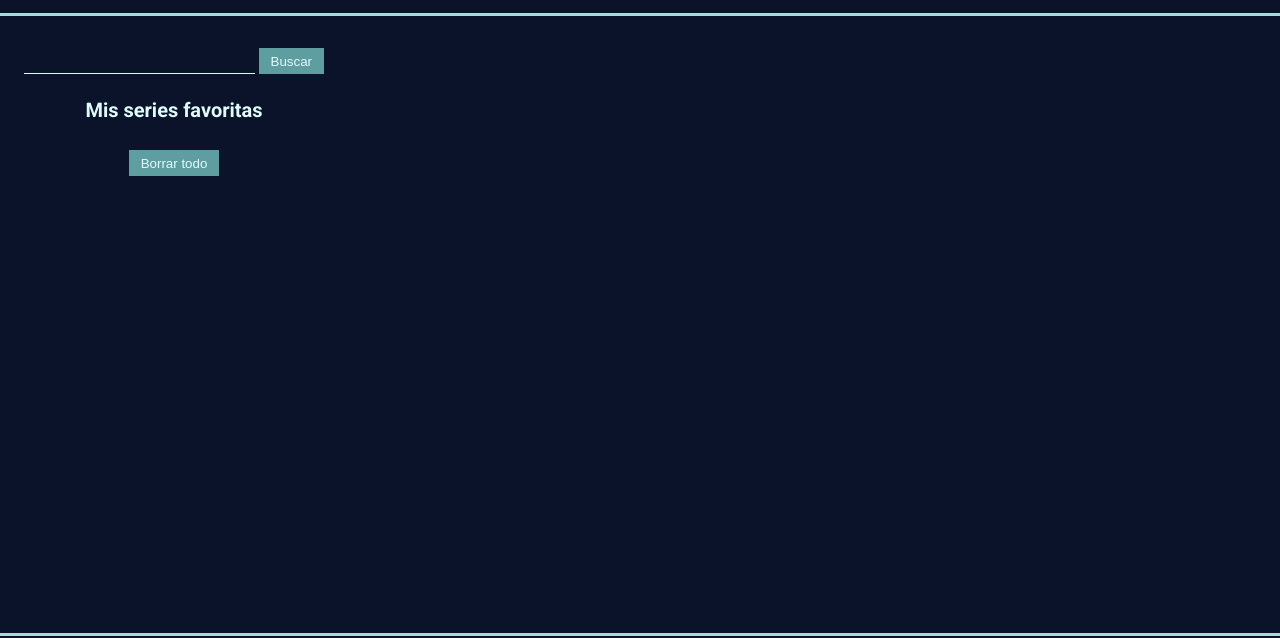
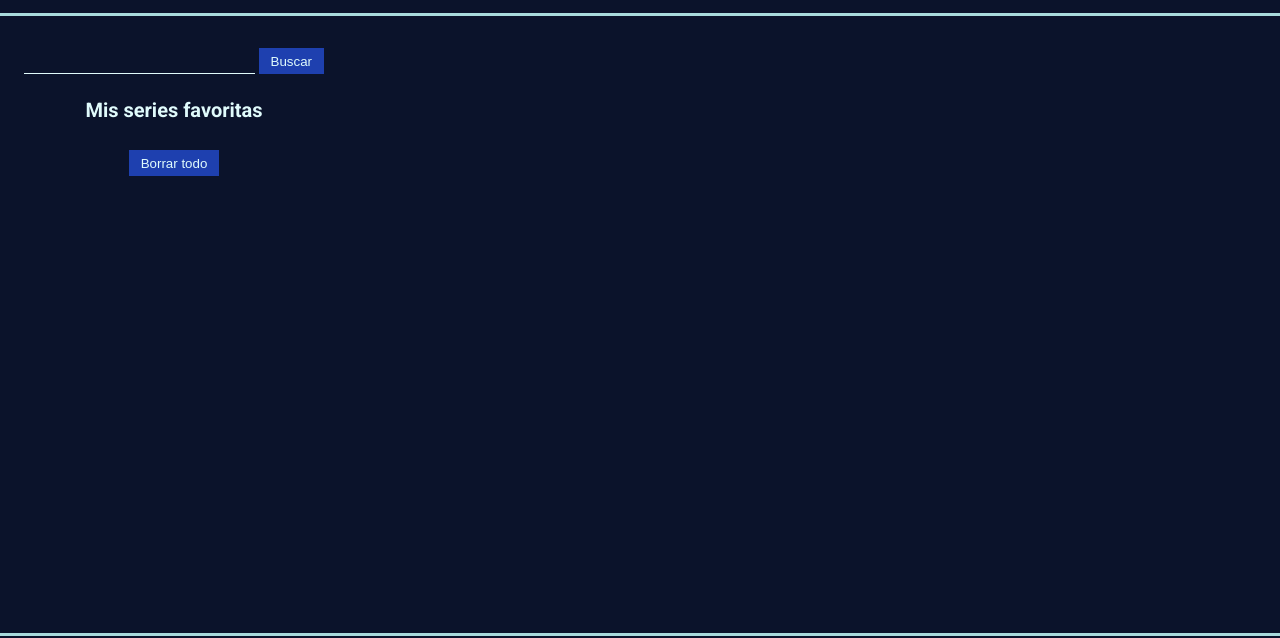
Before and after one commit to Adalab/modulo-2-evaluacion-final-CrisOnWeb, a website built with Vite: page src/index.html in a window 1280 px wide. Shown: the part 98-736 px from the top of the page. Built offline with nearby package versions, Linux system fonts and the light colour scheme.

Commit message:
Style: Changed button colors for accessibility.

```diff
--- a/src/scss/components/_button.scss
+++ b/src/scss/components/_button.scss
@@ -3,15 +3,24 @@
   padding-inline: 0.75rem;
 
   border: none;
-  background-color: var(--color-primary);
+  background-color: var(--color-secondary);
 
   color: var(--color-text);
 
   cursor: pointer;
 
-  transition: background-color 0.2s ease-in-out;
+  transition:
+    transform 0.2s ease-in-out,
+    box-shadow 0.3s ease-in-out;
 
   &:hover {
-    background-color: var(--color-secondary);
+    box-shadow: inset 0 0 0 999px rgba(95, 158, 160, 0.5);
+
+    transform: translateY(-1px) scale(1.02);
+  }
+
+  &:focus-visible {
+    outline: 2px solid var(--color-text);
+    outline-offset: 2px;
   }
 }
```
